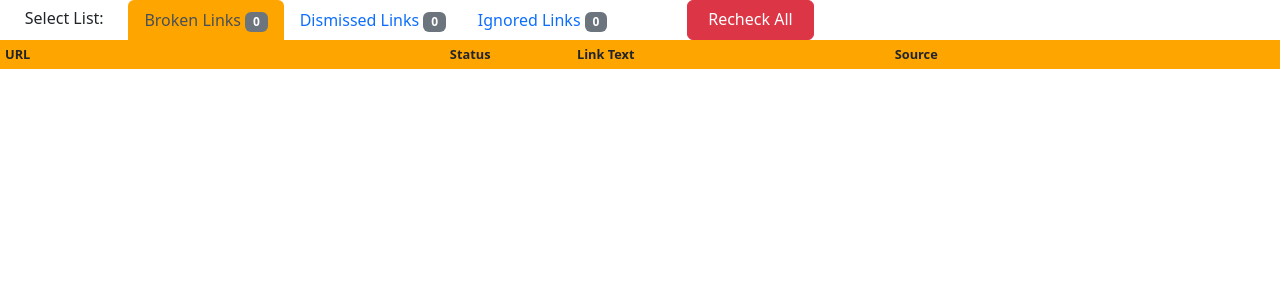
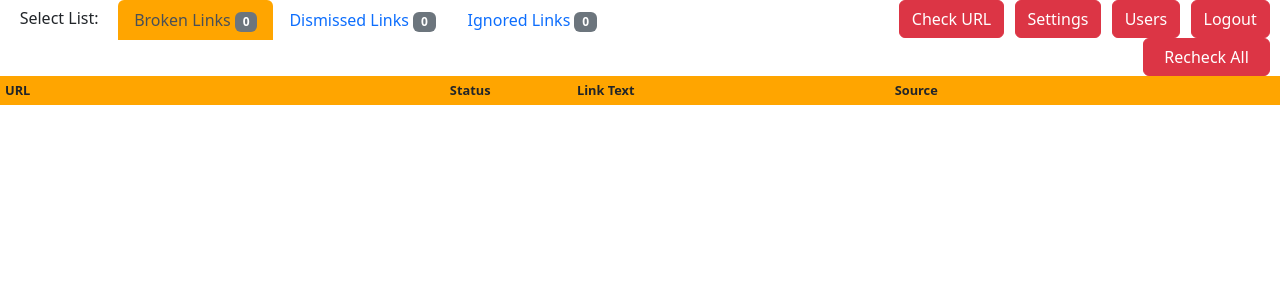
Before and after one commit to JustSahil-S/Broken-Link-PDF-Checker, a Django app: page / in a window 1280 px wide. Shown: the top 300 px of the page. Run offline with Django 4.2, Linux system fonts and the light colour scheme; data that the repository does not hold is empty; some libraries are stand-ins or nearby versions.

Commit message:
added additional action buttons

```diff
--- a/PDFLinkChecker/LinkChecker/templates/LinkChecker/index.html
+++ b/PDFLinkChecker/LinkChecker/templates/LinkChecker/index.html
@@ -5,6 +5,20 @@
     <link href="https://cdn.jsdelivr.net/npm/bootstrap@5.2.3/dist/css/bootstrap.min.css" rel="stylesheet" integrity="sha384-rbsA2VBKQhggwzxH7pPCaAqO46MgnOM80zW1RWuH61DGLwZJEdK2Kadq2F9CUG65" crossorigin="anonymous">
     <script src="https://cdnjs.cloudflare.com/ajax/libs/popper.js/1.12.3/umd/popper.min.js" integrity="sha384-vFJXuSJphROIrBnz7yo7oB41mKfc8JzQZiCq4NCceLEaO4IHwicKwpJf9c9IpFgh" crossorigin="anonymous"></script>
     <style type="text/css">
+        #nav_container {
+            width: 60%;
+            display: flex;
+        }
+        #action_btn_group {
+            display: block;
+            width: 40%;
+            .btn {
+/*                 padding-left: 20px;
+                padding-right: 20px;
+ */                float: right;
+                margin-right: 2%;
+            }
+        }
         p {
             margin-bottom: 0;
         }
@@ -116,6 +130,7 @@
 </script>
 <div>
     <div class="btn-toolbar" role="toolbar" aria-label="Toolbar with button groups">
+        <div id="nav_container">
             <span class="btn" style="margin: 0 1%; border: none;"> Select List: </span>
             <ul class="nav nav-tabs" role="tablist" style="border: none;">
                 {% if request.resolver_match.url_name == 'index' %}
@@ -140,13 +155,12 @@
                     title="Show links ignored as likely not broken">Ignored Links <span id = "nav-ignore" class="badge text-bg-secondary">{{ ignoreCount }}</span></a></li>
                 {% endif %}
             </ul>
-<!--         <div class="btn-group" role="group" aria-label="List Buttons">
-            <a type="button" class="btn btn-secondary active" data-bs-toggle="button" aria-pressed="true" href="/" style="border-radius: 0rem;">Broken</a>
-            <a type="button" class="btn btn-secondary" data-bs-toggle="button" aria-pressed="false" autocomplete="off" href="/dismiss" style="border-radius: 0rem;">Dismissed</a>
-            <a type="button" class="btn btn-secondary" data-bs-toggle="button" aria-pressed="false" autocomplete="off" href="/ignore" style="border-radius: 0rem;">Ignored</a>
         </div>
- -->
-        <div class="btn-group" role="group" aria-label="Action Buttons" style="margin-left: 5%;">
+        <div id="action_btn_group">
+            <button class="btn btn-danger">Logout</button>
+            <button class="btn btn-danger">Users</button>
+            <button class="btn btn-danger">Settings</button>
+            <button class="btn btn-danger">Check URL</button>
             <a type="button" class="btn btn-danger" href="/update" style="padding-left: 20px; padding-right: 20px;" onclick="load()">
                 <span class="spinner-border spinner-border-sm" id="spinner" role="status" aria-hidden="true"
                     style="display: none;"></span>Recheck All</a>
```
Lines whose indentation alone changed are shown as unchanged.
